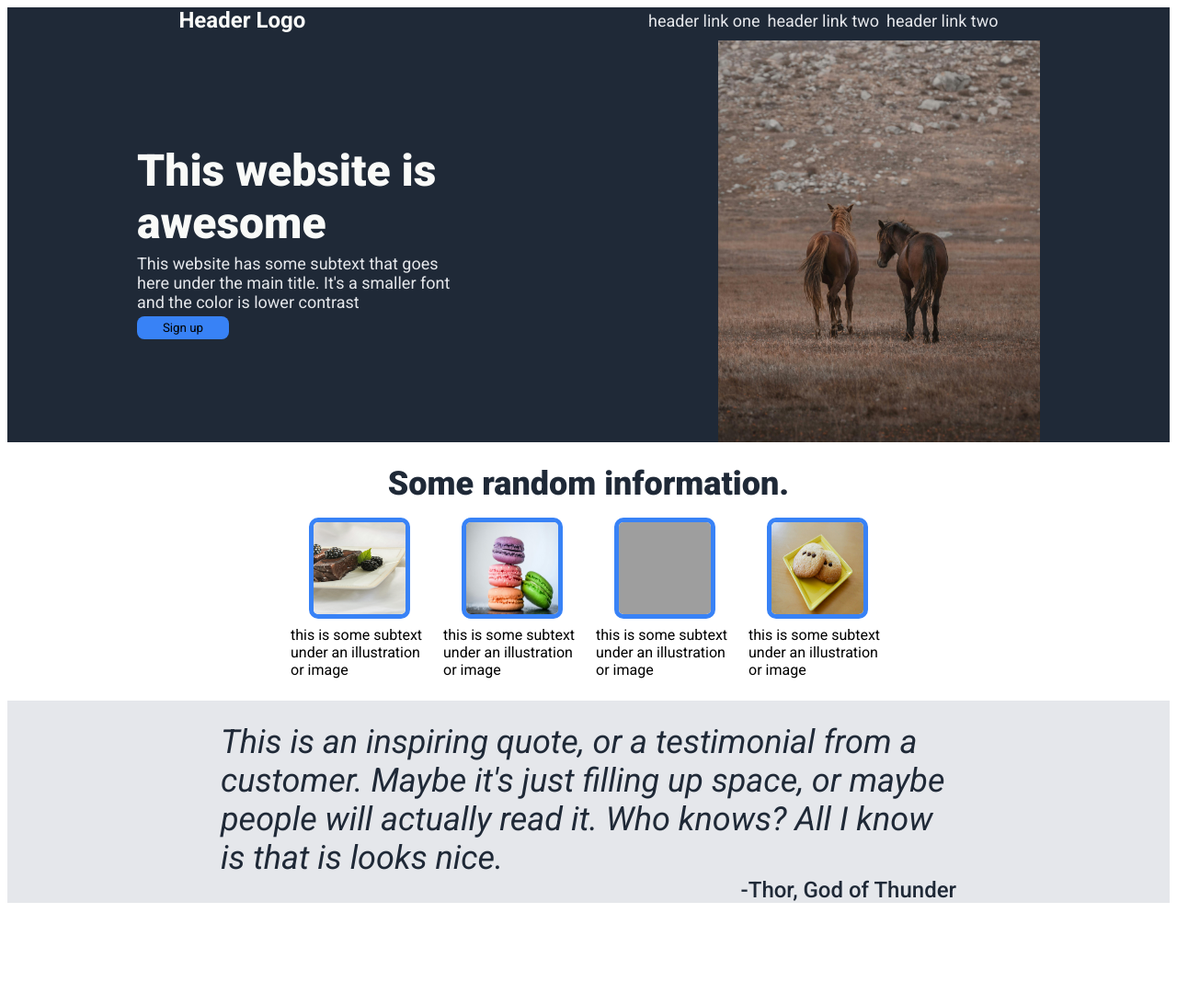
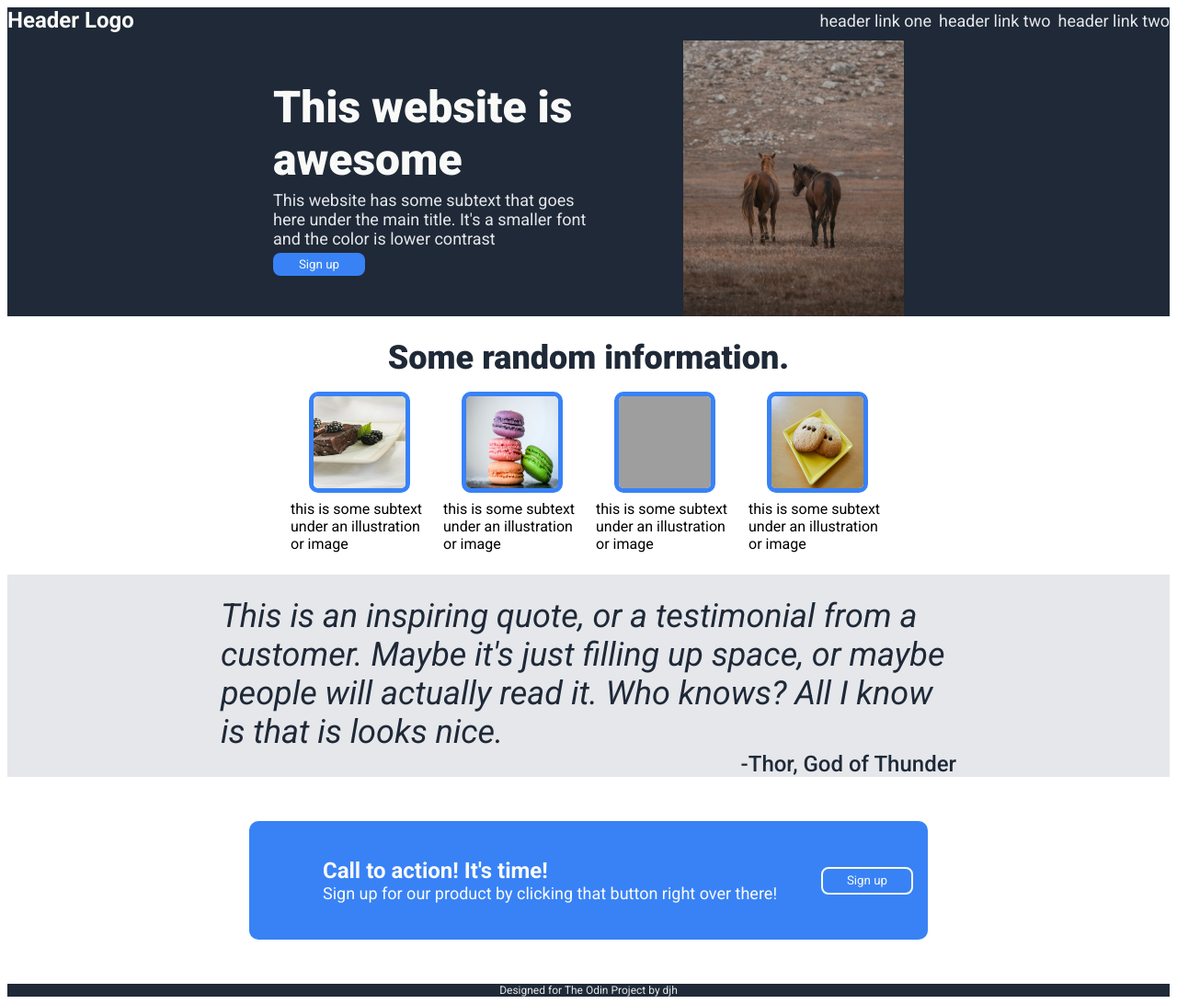
Before and after one commit to DJCodeRepo/odin-landing, a plain HTML site: page index.html in a window 1280 px wide. Shown: the whole page at 92% size. Before the commit the page ends 990 px from the top, so only its background shows below. Drawn offline with Linux system fonts and the light colour scheme; grey boxes are pictures that could not be loaded.

Commit message:
Finish page and reorganize image files
Move images into their own directory and update
links.
Add information, quote and footer.

```diff
--- a/index.html
+++ b/index.html
@@ -35,26 +35,26 @@
                     Sign up
                 </button>
             </div>
-            <img src="horse.jpg" alt="Two horses" height="auto" width="400">
+            <img src="./images/horse.jpg" alt="Two horses" height="auto" width="400">
         </div>
     </div>
     <div class="information">
         <div class="info-title">Some random information.</div>
         <div class="info-list">
             <div class="info-block">
-                <img src="1.jpg" alt="Berry dessert" height="100" width="100">
+                <img src="./images/1.jpg" alt="Berry dessert" height="100" width="100">
                 <div class="info-text">this is some subtext under an illustration or image</div>
             </div>
             <div class="info-block">
-                <img src="2.jpg" alt="Four macorons stacked up" height="100" width="100">
+                <img src="./images/2.jpg" alt="Four macorons stacked up" height="100" width="100">
                 <div class="info-text">this is some subtext under an illustration or image</div>
             </div>
             <div class="info-block">
-                <img src="3.jpg" alt="Strawberry" height="100" width="100">
+                <img src="./images/3.jpg" alt="Strawberry" height="100" width="100">
                 <div class="info-text">this is some subtext under an illustration or image</div>
             </div>
             <div class="info-block">
-                <img src="4.jpg" alt="Two cookies on a plate" height="100" width="100">
+                <img src="./images/4.jpg" alt="Two cookies on a plate" height="100" width="100">
                 <div class="info-text">this is some subtext under an illustration or image</div>
             </div>
         </div>
@@ -66,10 +66,14 @@
         </div>
     </div>
     <div class="call-to-action">
-
+        <div class="cta-text">
+           <div class="cta-title">Call to action! It's time!</div>
+           <div class="cta-body">Sign up for our product by clicking that button right over there!</div>
+        </div>
+        <button class="cta-button">Sign up</button>
     </div>
     <div class="footer">
-
+        Designed for The Odin Project by djh
     </div>
 
 </body>
--- a/style.css
+++ b/style.css
@@ -2,9 +2,10 @@ body {
 
     display: flex;
     flex-direction: column;
+    justify-content: center;
 }
 
-.header {
+.header, .footer{
     font-family: Roboto, sans-serif;
     display:flex;
     flex-direction: column;
@@ -12,10 +13,17 @@ body {
     gap: 8px;
 }
 
+.footer {
+    justify-content: center;
+    align-items: center;
+    font-size: 12px;
+    color: #E5E7EB;
+}
+
 .header-top {
     font-family: Roboto;
     display:flex;
-    justify-content: space-around;
+    justify-content: space-between;
     align-items: center;
 
 }
@@ -44,8 +52,9 @@ ul {
 
 .header-middle {
     display:flex;
-    justify-content: space-around;
+    justify-content: center;
     align-items: center;
+    gap: 96px;
     flex:1;
 }
 
@@ -71,16 +80,21 @@ ul {
 
 .header-middle img{
     display:flex;
-    max-width: 350px;
+    width: auto;
+    height: 300px;
 }
 
 .hero-button {
+    border: none;
+}
+
+.hero-button, .cta-button {
     font-family: Roboto, sans-serif;
-    border: none;
     border-radius: 8px;
     background: #3882f6;
     width: 100px;
     padding: 5px;
+    color: #F9FAF8;
 }
 
 .info-title {
@@ -157,3 +171,44 @@ ul {
     font-weight: 500;
     margin-left:auto;
 }
+
+.call-to-action {
+    display:flex;
+    background-color:#3882f6;
+    border-radius: 10px;
+    align-self: center;
+    margin-top: 48px;
+    margin-bottom: 48px;
+    font-family: Roboto;
+    gap: 48px;
+}
+
+.cta-text {
+    display:flex;
+    flex-direction: column;
+    padding-left: 80px;
+    padding-top: 40px;
+    padding-bottom: 40px;
+}
+
+.cta-title {
+    font-size: 24px;
+    font-weight: 700;
+}
+
+.cta-body {
+    font-size: 18px;
+}
+
+.cta-title, .cta-body {
+    font-family: Roboto;
+    color: #F9FAF8;
+}
+
+.cta-button {
+     border-color: #F9FAF8;
+     border: 2px solid;
+     height: 30px;
+     align-self: center;
+     margin-right: 16px;
+}
```
Also changed, not shown: images/1.jpg (added), images/2.jpg (added), images/4.jpg (added), images/horse.jpg (added), 1 other file.
